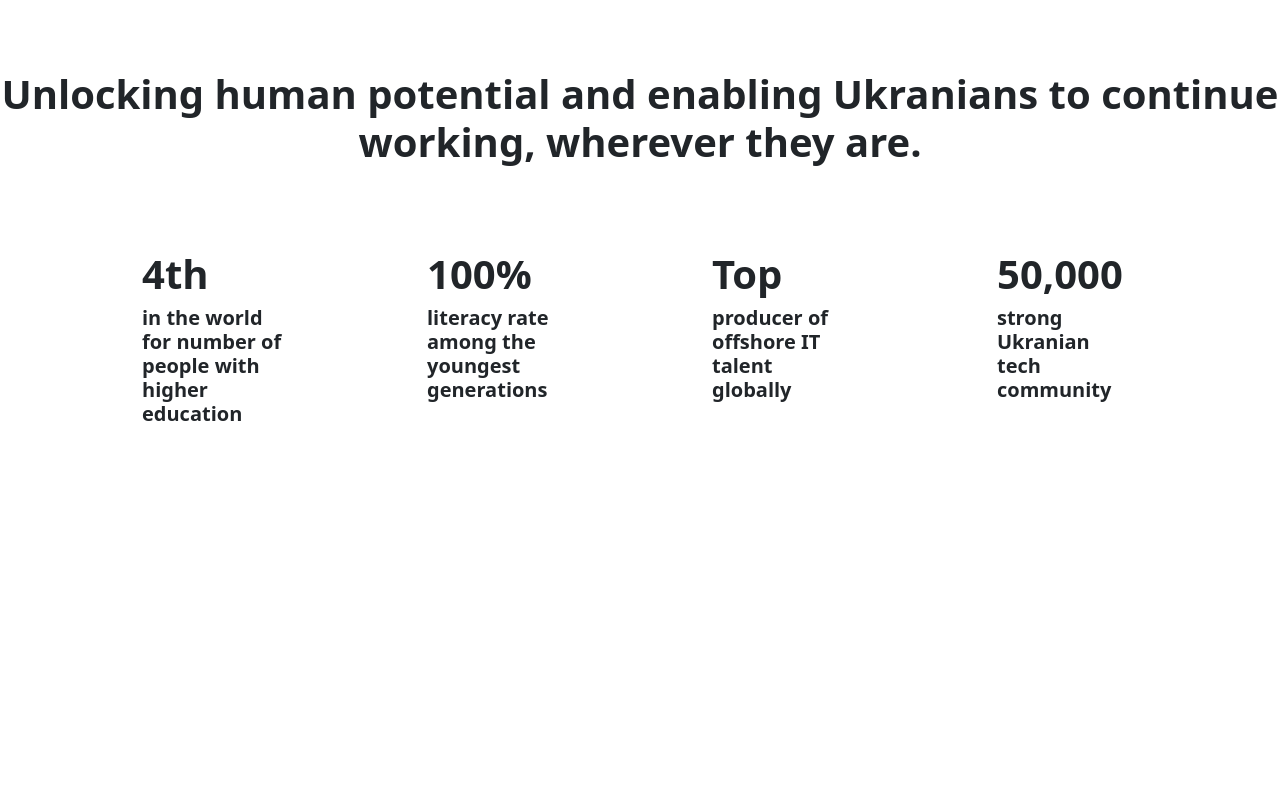
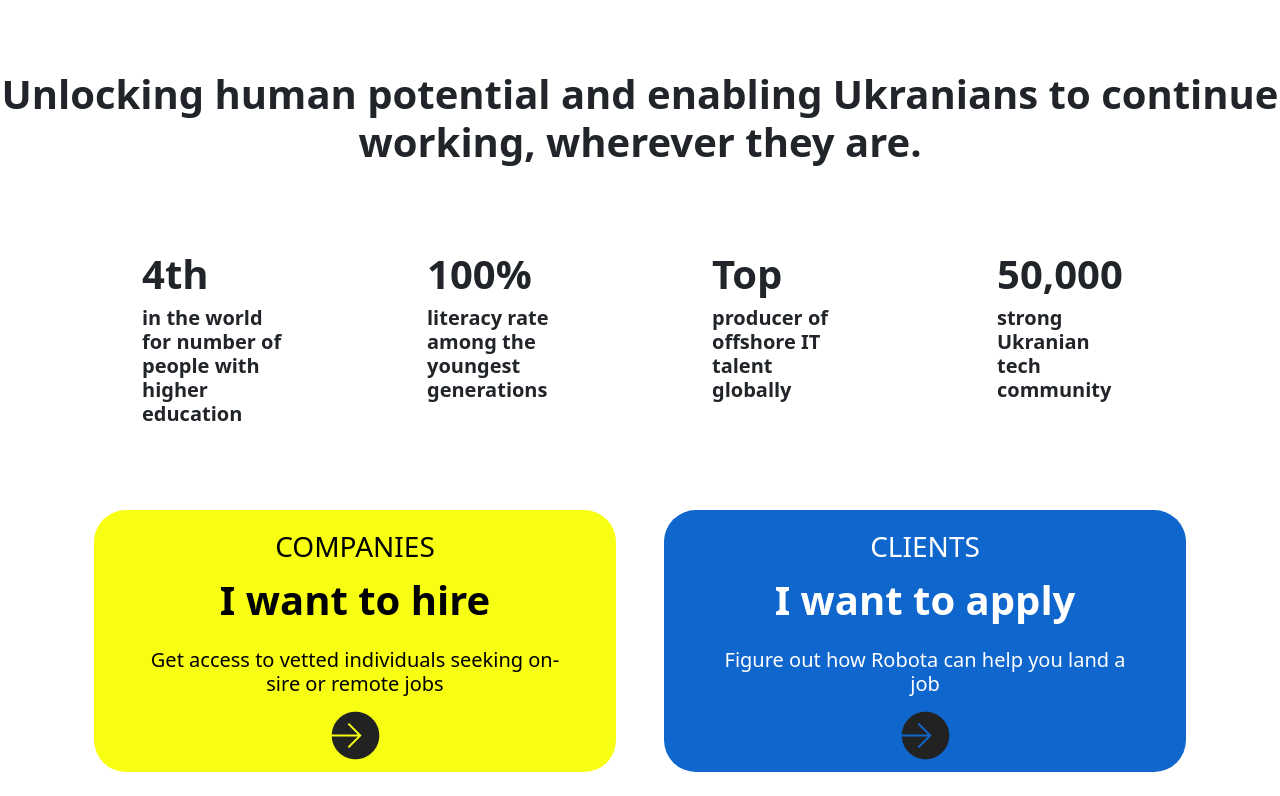
Before and after one commit to sabrinaspage/robota, a React (Create React App) app: page / in a window 1280 px wide. Shown: the part 1498-2294 px from the top of the page. Before the commit the page ends 1960 px from the top, so only its background shows below. Built offline with nearby package versions, Linux system fonts and the light colour scheme.

Commit message:
add section to redirect guests

```diff
--- /dev/null
+++ b/src/components/IWantSection.tsx
@@ -0,0 +1,46 @@
+import GoIcon from "../images/go.png";
+
+const wants = [
+  {
+    who: "Companies",
+    what: "I want to hire",
+    bgColor: "#F8FD14",
+    textColor: "black",
+    about: "Get access to vetted individuals seeking on-sire or remote jobs",
+    go: "#",
+  },
+  {
+    who: "Clients",
+    what: "I want to apply",
+    bgColor: "#0F66CD",
+    textColor: "white",
+    about: "Figure out how Robota can help you land a job",
+    go: "#",
+  },
+];
+
+const IWantSection = () => (
+  <div className="container mt-4">
+    <div className="row">
+      {wants.map(({ who, what, bgColor, textColor, about, go }) => (
+        <div
+          style={{ backgroundColor: bgColor }}
+          className={`col-sm m-4 px-5 py-1 rounded-5 text-${textColor} text-center`}
+        >
+          <div
+            className="d-flex justify-content-center flex-column mb-1 "
+            style={{ height: "250px" }}
+          >
+            <h3 className="mt-3 display-7 fw-light text-uppercase">{who}</h3>
+            <h1 className="display-7 mt-1 fw-bold">{what}</h1>
+            <h5 className="mt-3 display-7 flex-grow-1">{about}</h5>
+            <a href={go} className="mt-auto">
+              <img className="mt-auto" src={GoIcon} />
+            </a>
+          </div>
+        </div>
+      ))}
+    </div>
+  </div>
+);
+export default IWantSection;
--- a/src/components/Impressions.tsx
+++ b/src/components/Impressions.tsx
@@ -1,7 +1,3 @@
-import LookingAtCharts from "../images/candidate-logos/looking-at-chart.png";
-import HoldingHands from "../images/candidate-logos/shaking-hands.png";
-import WritingOnPaper from "../images/candidate-logos/writing-on-paper.png";
-
 const leadingProvider = [
   {
     title: "4th",
--- a/src/pages/Homepage.tsx
+++ b/src/pages/Homepage.tsx
@@ -5,6 +5,7 @@ import Hero from "../components/Hero";
 import Navbar, { NavLinkType } from "../components/Navbar";
 import { ButtonTypes } from "../components/RobotaButton";
 import Impressions from "../components/Impressions";
+import IWantSection from "../components/IWantSection";
 
 const homepageLinks: NavLinkType[] = [
   {
@@ -58,6 +59,7 @@ function Homepage() {
         wherever they are.
       </h3>
       <Impressions />
+      <IWantSection />
     </div>
   );
 }
```
Also changed, not shown: src/images/go.png (added).
